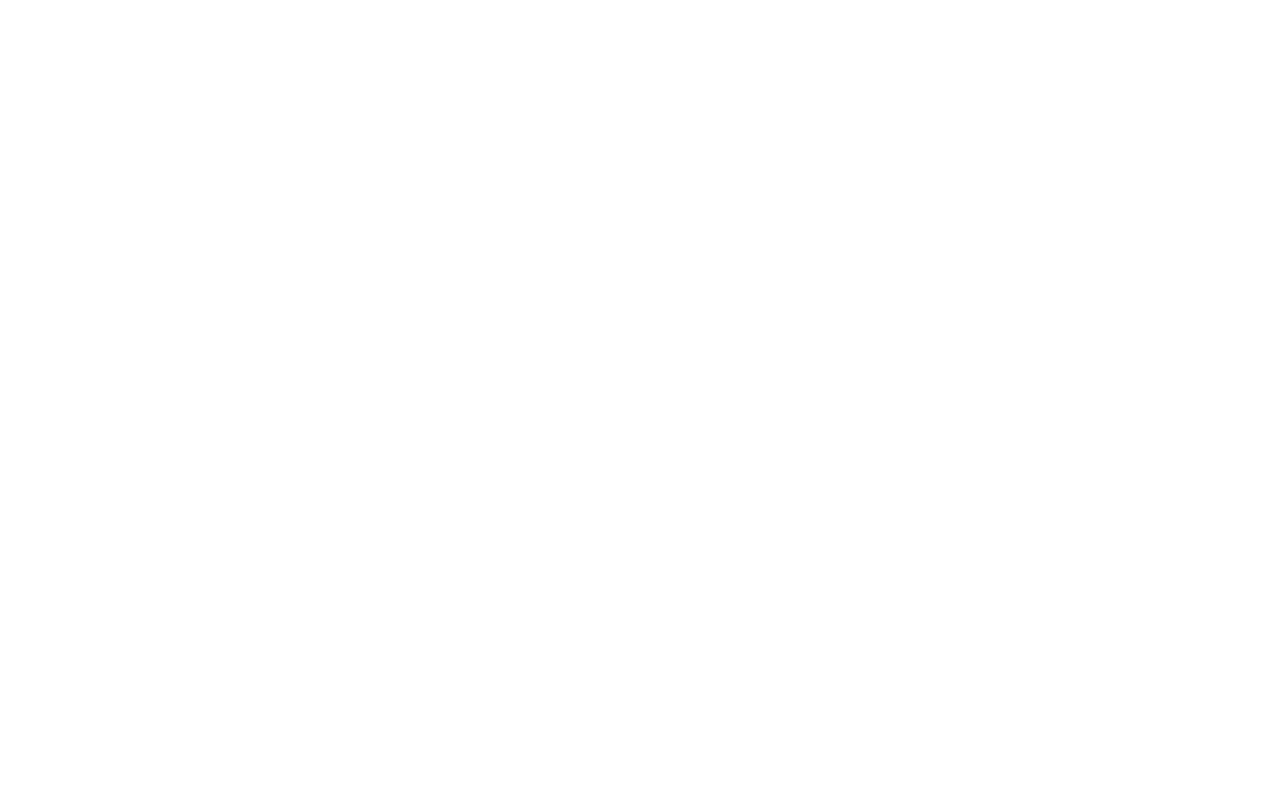
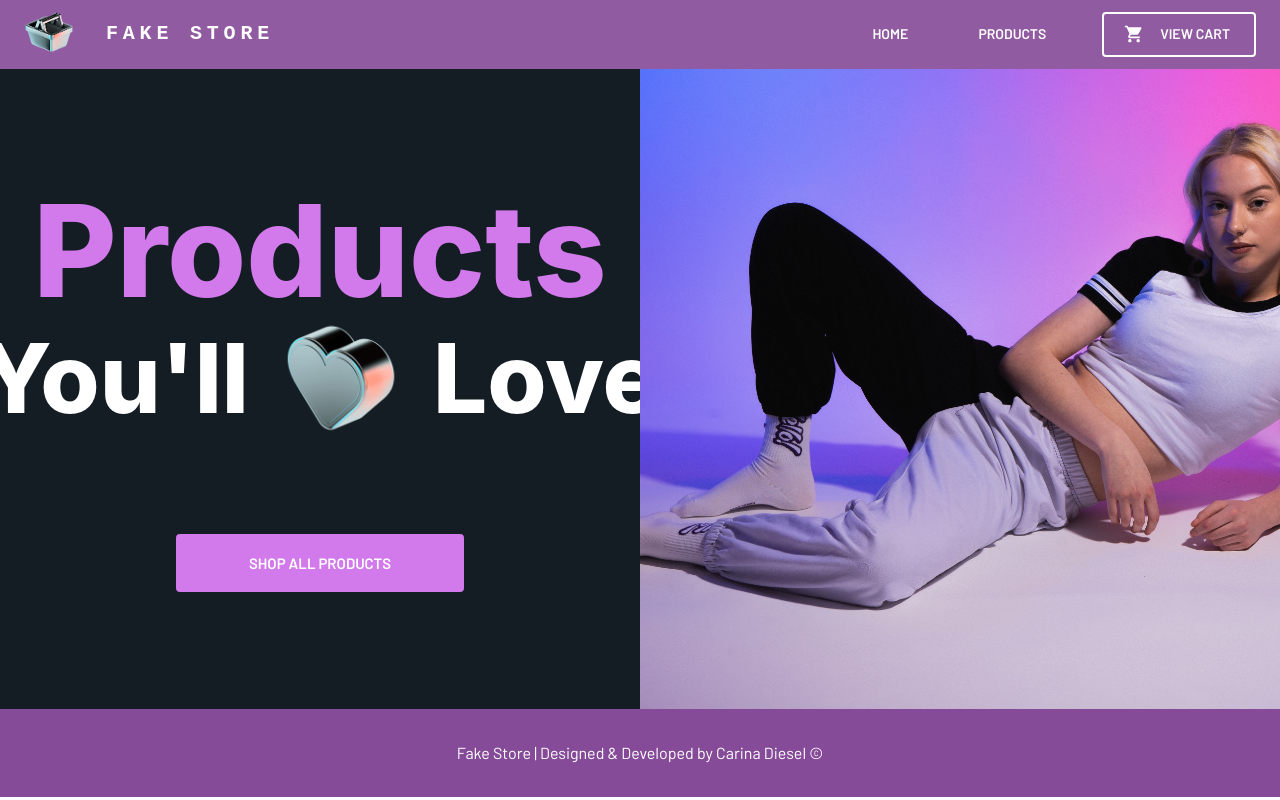
Before and after one commit to carinadiesel-dev/ecommerce-react, a React (Vite) app: page /products in a window 1280 px wide. Before the commit this address had no page. Built offline with nearby package versions, Linux system fonts and the light colour scheme.

Commit message:
Created Header Image for Product Home Page

```diff
--- a/src/App.tsx
+++ b/src/App.tsx
@@ -2,12 +2,14 @@
 import "./App.css";
 import Layout from "./components/Layout";
 import HomePage from "./pages/Home";
+import ProductsHomePage from "./pages/ProductsHome";
 function App() {
   return (
     <>
       <Routes>
         <Route element={<Layout />}>
           <Route path="/" element={<HomePage />} />
+          <Route path="/products" element={<ProductsHomePage />} />
         </Route>
       </Routes>
     </>
--- a/src/components/Navigation/index.tsx
+++ b/src/components/Navigation/index.tsx
@@ -19,8 +19,8 @@
 };
 
 const pages: Page[] = [
-  { title: "Home", href: "#" },
-  { title: "Products", href: "#" },
+  { title: "Home", href: "/" },
+  { title: "Products", href: "/products" },
 ];
 
 const cartItems = ["Item1", "Item2"];
--- /dev/null
+++ b/src/pages/ProductsHome.tsx
@@ -0,0 +1,90 @@
+import { Box, Button, Typography, useTheme } from "@mui/material";
+import loveImg from "../assets/love.png";
+import productsHeaderImg from "../assets/productsHeaderImg.jpg";
+
+const ProductsHomePage = () => {
+  const theme = useTheme();
+  return (
+    <Box
+      sx={{
+        display: "flex",
+        overflow: "hidden",
+        height: "40rem",
+      }}
+    >
+      <Box
+        width={"50%"}
+        sx={{
+          display: "flex",
+          flexDirection: "column",
+          alignItems: "center",
+          justifyContent: "center",
+          gap: 12,
+          backgroundColor: theme.palette.secondary.main,
+        }}
+      >
+        <Box
+          sx={{
+            display: "flex",
+            alignItems: "center",
+            justifyContent: "center",
+          }}
+        >
+          <Typography
+            sx={{
+              color: theme.palette.primary.light,
+              fontWeight: "800",
+              fontFamily: "inter",
+              fontSize: "8rem",
+              lineHeight: "8.3rem",
+              textAlign: "center",
+            }}
+          >
+            Products{" "}
+            <Typography
+              sx={{
+                display: "flex",
+                alignItems: "center",
+                gap: 4,
+                fontFamily: "inherit",
+                fontSize: "6rem",
+                fontWeight: "inherit",
+                lineHeight: "6.5rem",
+                color: "white",
+              }}
+            >
+              You'll <img src={loveImg} height={120} /> Love
+            </Typography>
+          </Typography>
+        </Box>
+        <Button
+          size="large"
+          sx={{
+            backgroundColor: theme.palette.primary.light,
+            color: "white",
+            fontWeight: "bold",
+            width: "18rem",
+            paddingY: 2,
+
+            "&:hover": {
+              backgroundColor: theme.palette.secondary.light,
+            },
+          }}
+        >
+          Shop All Products
+        </Button>
+      </Box>
+      <Box
+        width={"50%"}
+        sx={{
+          backgroundImage: `url(${productsHeaderImg})`,
+          backgroundSize: "cover",
+          backgroundRepeat: "no-repeat",
+          backgroundPosition: "center",
+        }}
+      ></Box>
+    </Box>
+  );
+};
+
+export default ProductsHomePage;
```
Also changed, not shown: src/assets/love.png (added), src/assets/productsHeaderImg.jpg (added).
